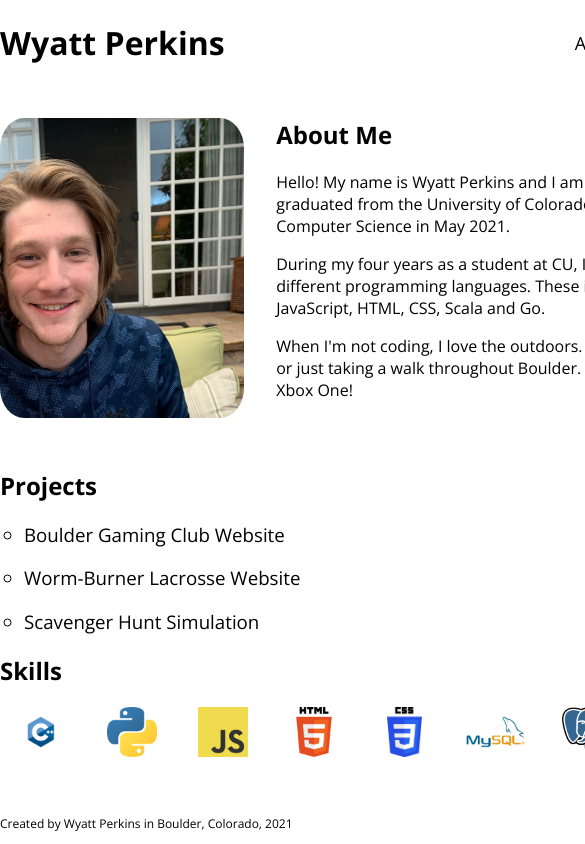
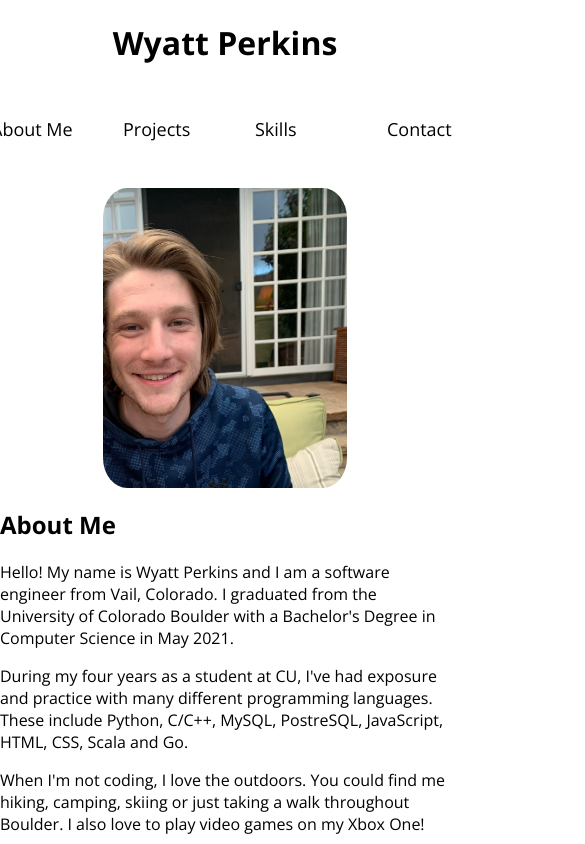
Before and after one commit to wperkins22/portfolio, a plain HTML site: page index.html in a window 390 px wide. Shown: the top 844 px of the page, 585 px wide, since content can reach past the window. Drawn offline with nearby package versions, Linux system fonts and the light colour scheme.

Commit message:
added media queries for responsiveness

```diff
--- a/resources/css/styles.css
+++ b/resources/css/styles.css
@@ -31,8 +31,7 @@ li a {
 /* About */
 
 #about {
-  padding-top: 2rem;
-  /* display: inline; */
+  padding-top: 1rem;
 }
 
 #about h2 {
@@ -104,13 +103,55 @@ li a {
 
 /* Footer */
 footer {
-  position: fixed;
-  width: 100%;
-  bottom: 0;
-  background-color: white;
-  z-index: 1;
+  margin-top: 1.25rem;
 }
 
 footer p {
+  width: 300px;
+  margin: 0 auto;
   font-size: 12px;
 }
+
+/* Media Queries */
+@media only screen and (max-width: 900px) {
+  body {
+    width: 600px;
+  }
+
+  header {
+    display: grid;
+    grid-template: 1fr 1fr / repeat(4, 1fr);
+    justify-content: center;
+    justify-items: center;
+  }
+
+  header h1 {
+    grid-area: 1 / 2 / span 1 / span 2;
+  }
+
+  header nav {
+    grid-area: 2 / 1 / span 1 / span 4;
+  }
+
+  nav li {
+    width: 112px;
+  }
+}
+
+@media only screen and (max-width: 700px) {
+  body {
+    width: 450px;
+  }
+
+  #about-picture {
+    display: grid;
+    width: 100%;
+    justify-content: center;
+    margin-bottom: 20px;
+  }
+
+  #skill-container {
+    grid-template: 1fr 1fr / repeat(5, 1fr);
+    height: 110px;
+  }
+}
```
Also changed, not shown: contact.html (+0 -4 lines).
